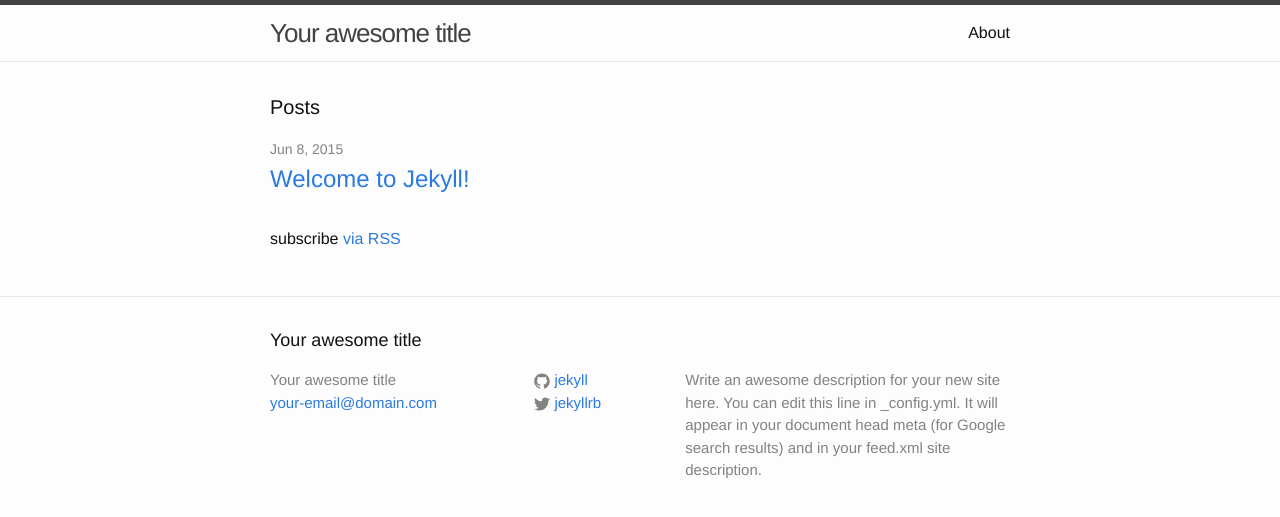
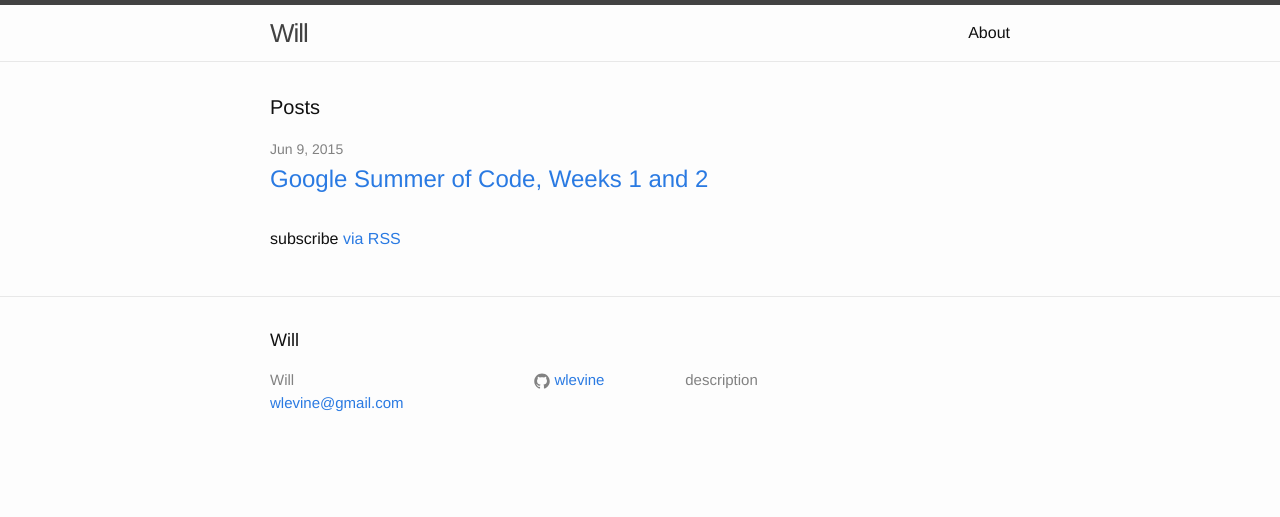
Before and after one commit to wlevine/wlevine.github.io, a Jekyll site: the page built from index.html, in a window 1280 px wide. Shown: the top 517 px of the page. Built offline with Jekyll 4.4.1, drawn with Linux system fonts in a browser that asks for light colours.

Commit message:
GSOC, weeks 1 and 2

```diff
--- a/_config.yml
+++ b/_config.yml
@@ -1,14 +1,12 @@
 # Site settings
-title: Your awesome title
-email: your-email@domain.com
+title: Will
+email: wlevine@gmail.com
 description: > # this means to ignore newlines until "baseurl:"
-  Write an awesome description for your new site here. You can edit this
-  line in _config.yml. It will appear in your document head meta (for
-  Google search results) and in your feed.xml site description.
+  description
 baseurl: "" # the subpath of your site, e.g. /blog/
-url: "http://yourdomain.com" # the base hostname & protocol for your site
-twitter_username: jekyllrb
-github_username:  jekyll
+url: "https://wlevine.github.io" # the base hostname & protocol for your site
+#twitter_username: jekyllrb
+github_username:  wlevine
 
 # Build settings
 markdown: kramdown
```
Also changed, not shown: _posts/2015-06-08-google-summer-of-code-weeks-1-and-2.markdown (added, +42 -0 lines), _posts/2015-06-08-welcome-to-jekyll.markdown (deleted, +0 -25 lines), 1 other file.
